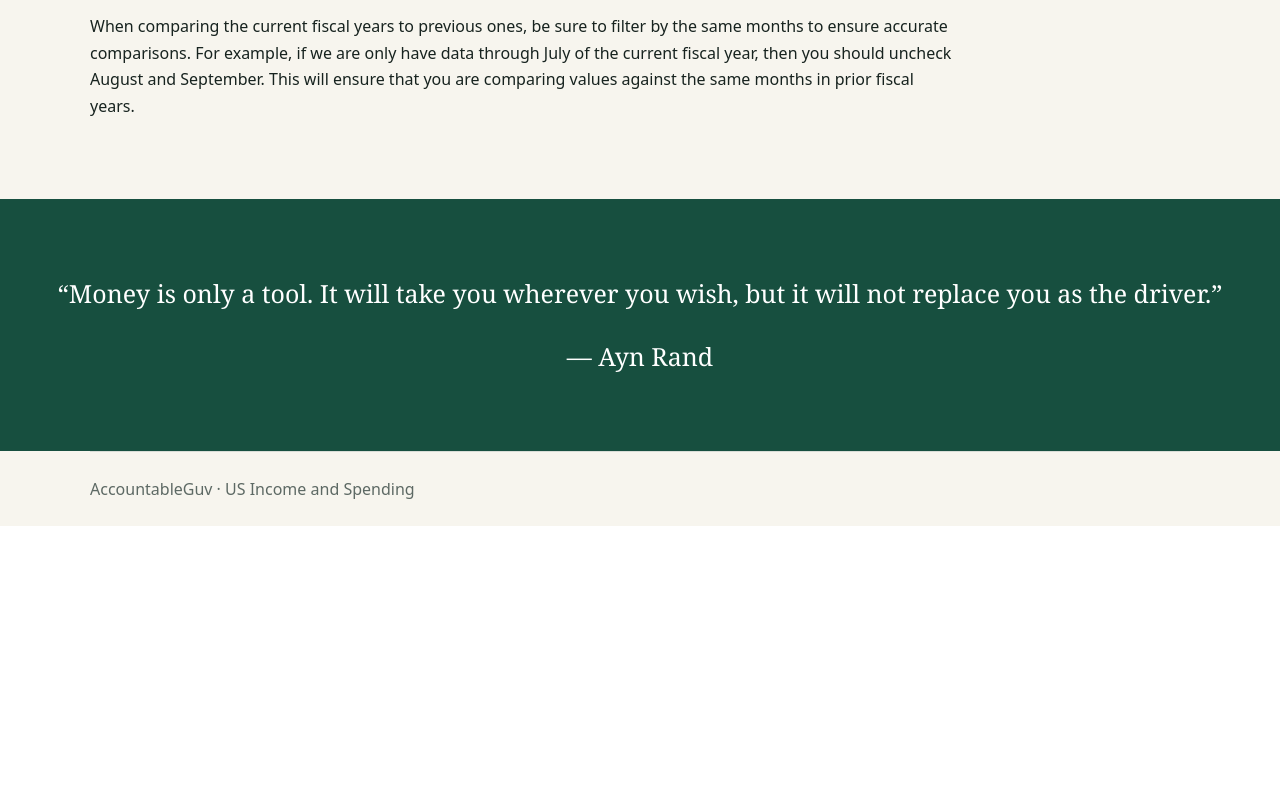
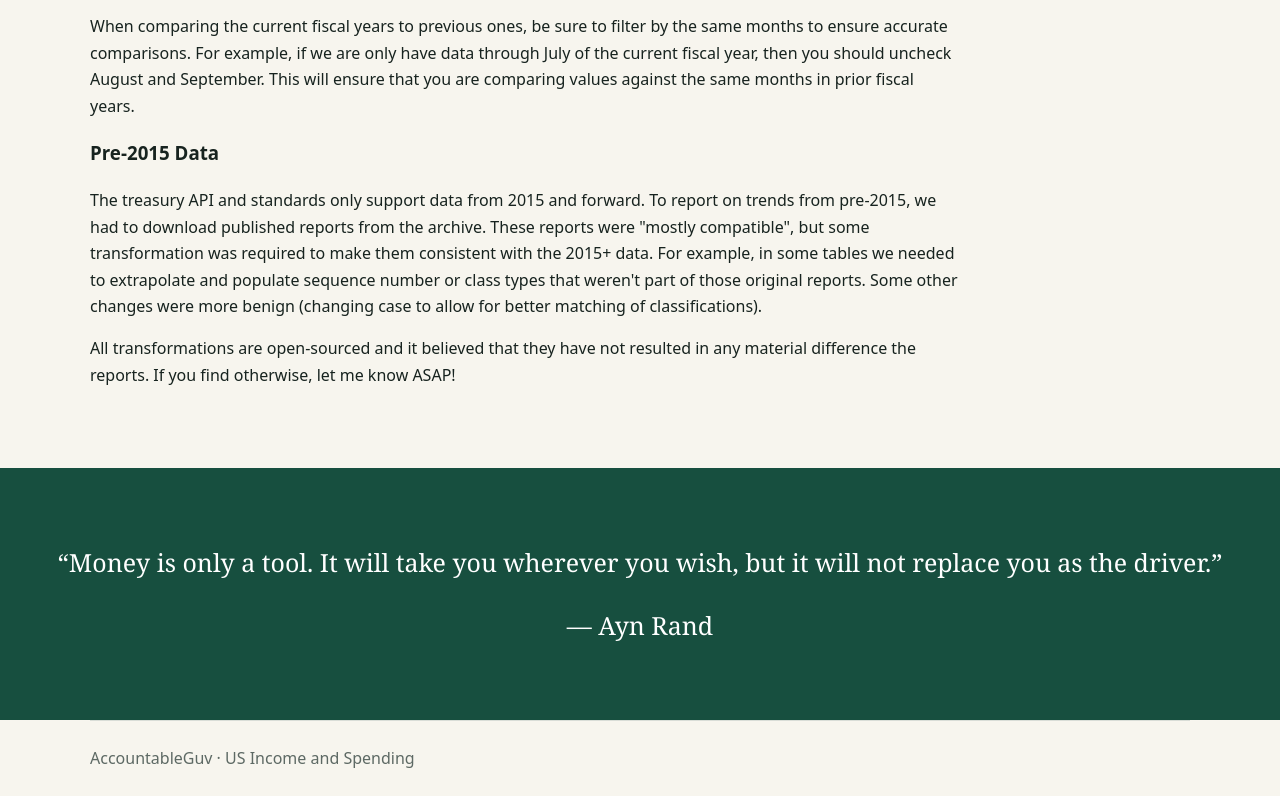
Before and after one commit to scott-p-lane/accountableguv, a plain HTML site: page static content/income_and_spending/us-income-and-spending.html in a window 1280 px wide. Shown: the part 4461-5257 px from the top of the page. Before the commit the page ends 4987 px from the top, so only its background shows below. Drawn offline with Linux system fonts and the light colour scheme; a script that the page names is missing.

Commit message:
Updated notes on pre-2015 data transformations for income/spending reports.

```diff
--- a/static content/income_and_spending/us-income-and-spending.html
+++ b/static content/income_and_spending/us-income-and-spending.html
@@ -166,7 +166,14 @@
         accurate comparisons. For example, if we are only have data through July of the current fiscal year, then you
         should uncheck August and September. This will ensure that you are comparing values against the same months in
         prior fiscal years. </p>
-
+      <h3 id="Pre-2015 Data">Pre-2015 Data</h3>
+      <p>The treasury API and standards only support data from 2015 and forward. To report on trends from pre-2015, we
+        had to download published reports from the archive. These reports were "mostly compatible", but some
+        transformation was required to make them consistent with the 2015+ data. For example, in some tables we needed
+        to extrapolate and populate sequence number or class types that weren't part of those original reports. Some
+        other changes were more benign (changing case to allow for better matching of classifications).</p>
+      <p>All transformations are open-sourced and it believed that they have not resulted in any material difference the
+        reports. If you find otherwise, let me know ASAP!</p>
     </section>
 
 
```
Lines whose indentation alone changed are shown as unchanged.
